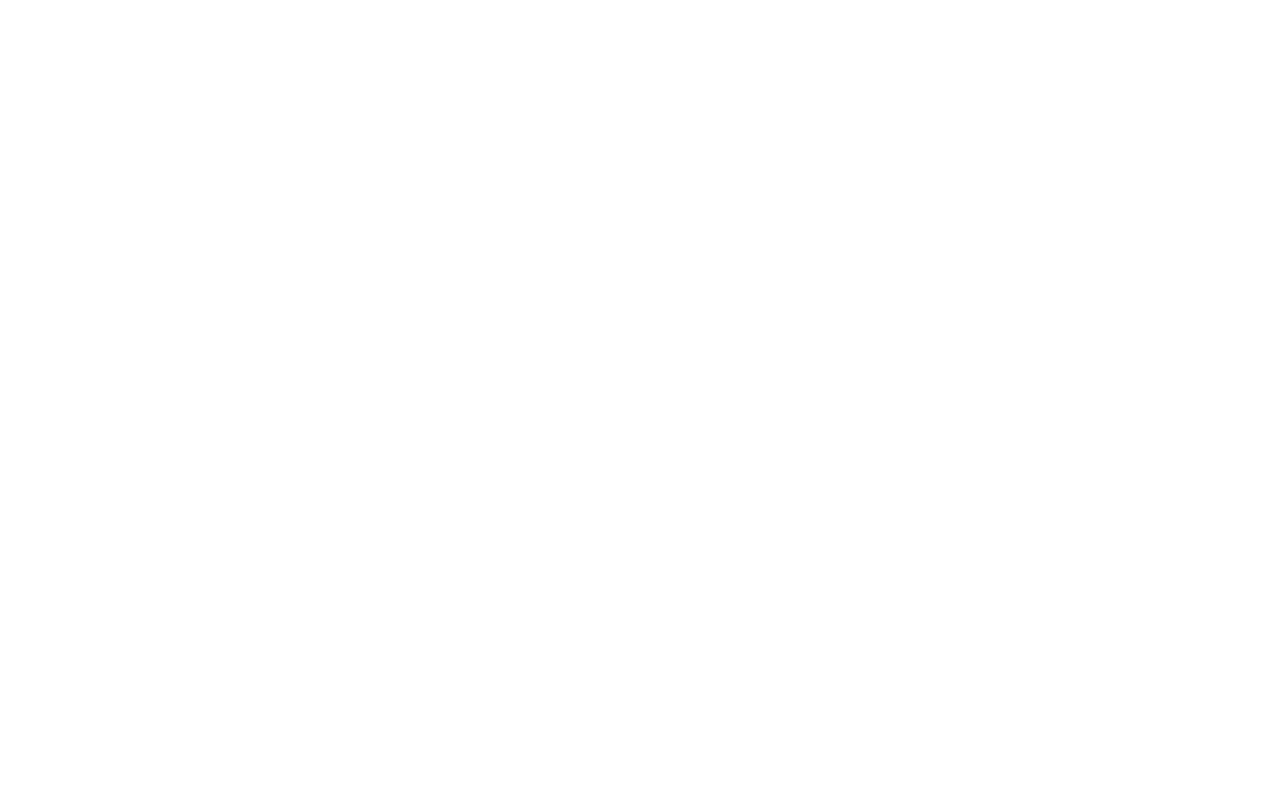
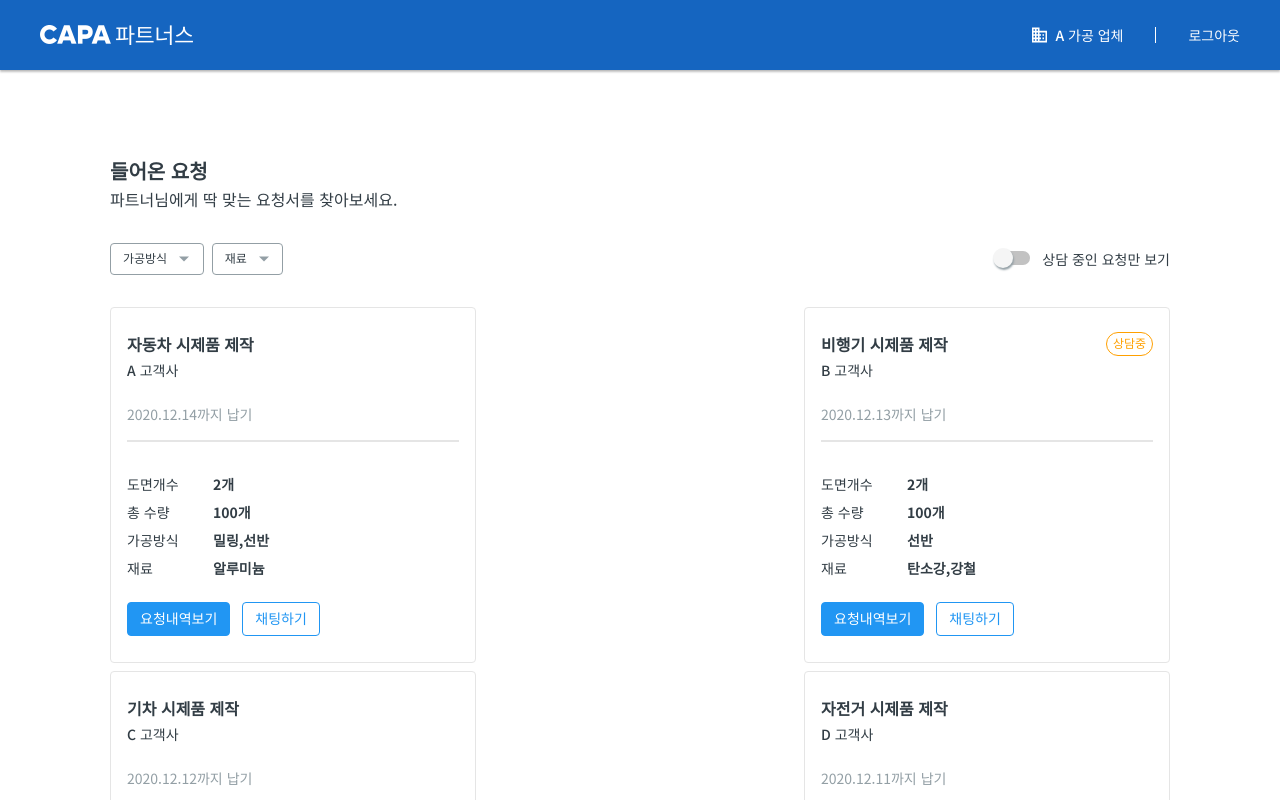
Before and after one commit to wanted-team2/2week_RequestAQuoteDashboard, a React (Create React App) app: page / in a window 1280 px wide. Shown: the top 800 px of the page. Built offline with nearby package versions, Linux system fonts and the light colour scheme; data requests are answered from the project's data file.

Commit message:
✨ Feat: Home 페이지 구현
컴포넌트 조립

```diff
--- a/src/App.tsx
+++ b/src/App.tsx
@@ -1,7 +1,12 @@
 import React from 'react';
+import { Home } from '@pages';
 
 function App() {
-  return <></>;
+  return (
+    <>
+      <Home />
+    </>
+  );
 }
 
 export default App;
--- a/src/components/base/Card/Card.tsx
+++ b/src/components/base/Card/Card.tsx
@@ -1,6 +1,7 @@
 import React, { ReactElement } from 'react';
 import { Buttons } from '@components/base';
 import * as S from './Style';
+import { ICardData } from '@models/CardData';
 
 export interface RequestsType {
   id?: number;
@@ -15,7 +16,7 @@
 }
 
 export interface CardProps {
-  requests: RequestsType;
+  requests: ICardData;
   width: number | string;
   height: number | string;
 }
--- /dev/null
+++ b/src/pages/Home/Home.tsx
@@ -0,0 +1,40 @@
+import * as S from './Style';
+import { Card, EmptyBox, Header, Toggle } from '@components/base';
+import { Dropdowns } from '@components/domain';
+import { ICardData } from '@models/CardData';
+import useAxios from '@hooks/useAxios';
+
+interface HomeProps {}
+
+const Home = ({}: HomeProps) => {
+  const data = useAxios<ICardData[]>('http://localhost:3001/requests');
+
+  return (
+    <S.HomeWrapper>
+      <Header />
+      <S.Title>
+        <h1>들어온 요청</h1>
+        <div>파트너님에게 딱 맞는 요청서를 찾아보세요.</div>
+      </S.Title>
+      <S.FilterTab>
+        <Dropdowns />
+        <Toggle children={'상담 중인 요청만 보기'} />
+      </S.FilterTab>
+      {data && (
+        <S.CardsContainer>
+          {data.map((cardInfo) => (
+            <Card
+              key={cardInfo.id}
+              width={366}
+              height={356}
+              requests={cardInfo}
+            />
+          ))}
+        </S.CardsContainer>
+      )}
+      {!data?.length && <EmptyBox />}
+    </S.HomeWrapper>
+  );
+};
+
+export default Home;
--- /dev/null
+++ b/src/pages/Home/Style.ts
@@ -0,0 +1,27 @@
+import styled from 'styled-components';
+import { flexbox } from '@styles/commonStyles';
+import { font16, font20 } from '@styles/fonts';
+
+export const HomeWrapper = styled.div`
+  padding: 155px 110px;
+`;
+
+export const Title = styled.div`
+  ${({ theme }) => theme.colors.darkGray};
+  h1 {
+    ${font20(600)};
+  }
+  div {
+    ${font16(400)};
+  }
+`;
+
+export const FilterTab = styled.div`
+  ${flexbox({ jc: 'between' })};
+  margin: 32px 0;
+`;
+
+export const CardsContainer = styled.div`
+  ${flexbox({ jc: 'between', ai: 'between' })};
+  flex-wrap: wrap;
+`;
--- /dev/null
+++ b/src/pages/index.ts
@@ -0,0 +1 @@
+export { default as Home } from './Home/Home';
```
